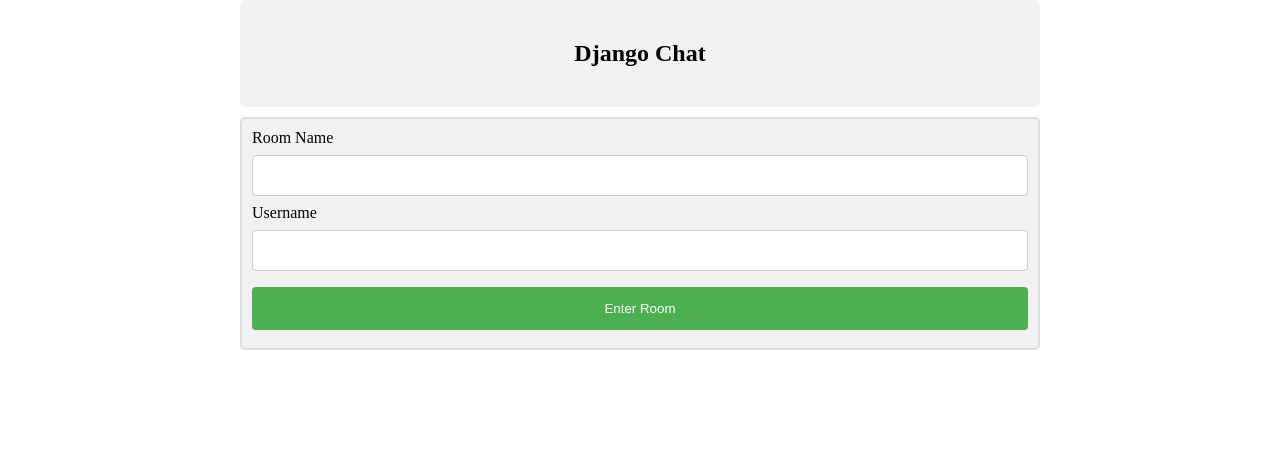
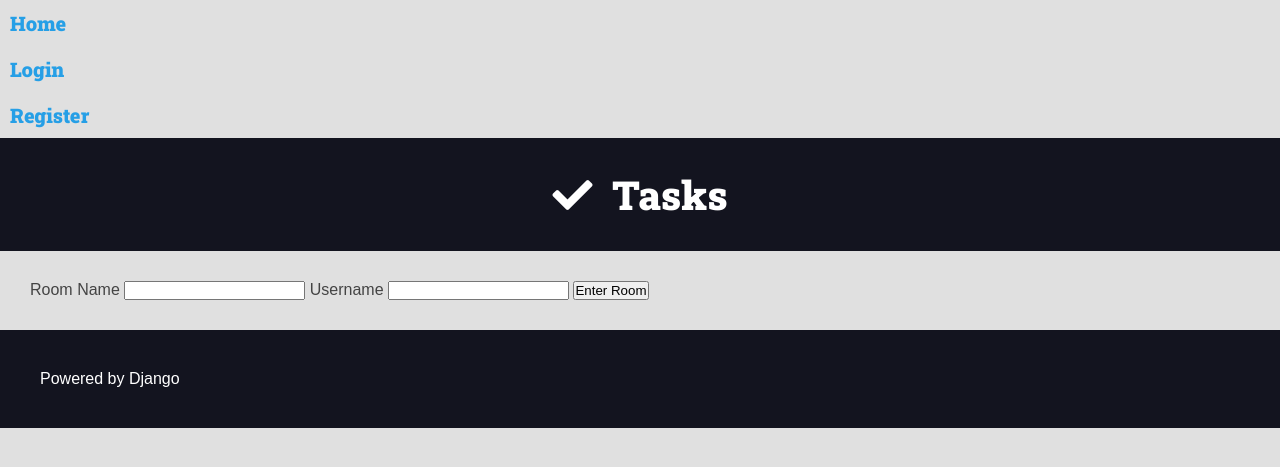
Before and after one commit to PedroR-19/ES4A4---Projeto-Final, a Django app: page /chat/ in a window 1280 px wide. Shown: the top 467 px of the page. Run offline with Django 3.2, Linux system fonts and the light colour scheme.

Commit message:
css and html on chat

```diff
--- /dev/null
+++ b/base_templates/global/base2.html
@@ -0,0 +1,24 @@
+{% load static %}
+<!DOCTYPE html>
+<html lang="pt-BR">
+
+<head>
+    {% include 'global/partials/head.html' %}
+    <title>{% block title %}{% endblock title %} Tasks</title>
+</head>
+
+<body>
+    {% include 'global/partials/menu.html' %}
+    {% include 'global/partials/header.html' %}
+
+    <main class="main-content-container">
+        {% block content %}{% endblock content %}
+        {% include 'global/partials/pagination.html' %}
+    </main>
+
+    {% include 'global/partials/footer.html' %}
+
+    <script src="{% static 'global/js/scripts.js' %}"></script>
+</body>
+
+</html>
--- a/base_templates/global/partials/menu.html
+++ b/base_templates/global/partials/menu.html
@@ -1,24 +1,10 @@
-<button class="button-show-menu button-show-menu-visible">
-    <i class="fas fa-bars"></i>
-    <span class="hidden-text">Show menu</span>
-  </button>
-
-  <div class="menu-container menu-hidden">
-    <button class="button-close-menu button-close-menu-visible">
-      <i class="fas fa-times-circle"></i>
-      <span class="hidden-text">Close menu</span>
-    </button>
-
 <div class="menu-content">
     <nav class="menu-nav">
       <a href="{% url 'tasks:home' %}">Home</a>
-
       {% if user.is_authenticated %}
         <a href="{% url 'authors:dashboard_task_new' %}">New task</a>
         <a href="{% url 'authors:dashboard' %}">Dashboard</a>
         <a href="{% url 'chat:home' %}">Chat</a>
-
-
       {% else %}
         <a href="{% url 'authors:login' %}">Login</a>
         <a href="{% url 'authors:register' %}">Register</a>
--- a/chat/templates/home.html
+++ b/chat/templates/home.html
@@ -1,99 +1,9 @@
-<!DOCTYPE html>
-<html>
-<head>
-<meta name="viewport" content="width=device-width, initial-scale=1">
-<style>
-body {
-  margin: 0 auto;
-  max-width: 800px;
-  padding: 0 20px;
-}
+{% extends 'global/base2.html' %}
 
-.container {
-  border: 2px solid #dedede;
-  background-color: #f1f1f1;
-  border-radius: 5px;
-  padding: 10px;
-  margin: 10px 0;
-}
+{% block title %}Chat | ({{ user }}) | {% endblock title %}
 
-.darker {
-  border-color: #ccc;
-  background-color: #ddd;
-}
-
-.container::after {
-  content: "";
-  clear: both;
-  display: table;
-}
-
-.container img {
-  float: left;
-  max-width: 60px;
-  width: 100%;
-  margin-right: 20px;
-  border-radius: 50%;
-}
-
-.container img.right {
-  float: right;
-  margin-left: 20px;
-  margin-right:0;
-}
-
-.time-right {
-  float: right;
-  color: #aaa;
-}
-
-.time-left {
-  float: left;
-  color: #999;
-}
-</style>
-</head>
-<body>
-
-<div align="center">
-    <h2>Django Chat</h2>
-</div>
-
-
+{% block content %}
 <div class="container">
-    <style>
-    input[type=text], select {
-    width: 100%;
-    padding: 12px 20px;
-    margin: 8px 0;
-    display: inline-block;
-    border: 1px solid #ccc;
-    border-radius: 4px;
-    box-sizing: border-box;
-    }
-
-    input[type=submit] {
-    width: 100%;
-    background-color: #4CAF50;
-    color: white;
-    padding: 14px 20px;
-    margin: 8px 0;
-    border: none;
-    border-radius: 4px;
-    cursor: pointer;
-    }
-
-    input[type=submit]:hover {
-    background-color: #45a049;
-    }
-
-    div {
-    border-radius: 5px;
-    background-color: #f2f2f2;
-    padding: 20px;
-    }
-    </style>
-
     <form id="post-form" method="POST" action="checkview">
         {% csrf_token %}
         <label>Room Name</label>
@@ -103,9 +13,4 @@ body {
         <input type="submit" value="Enter Room">
     </form>
 </div>
-
-
-</body>
-
-
-</html>
+{% endblock content %}
```
Lines whose indentation alone changed are shown as unchanged.
